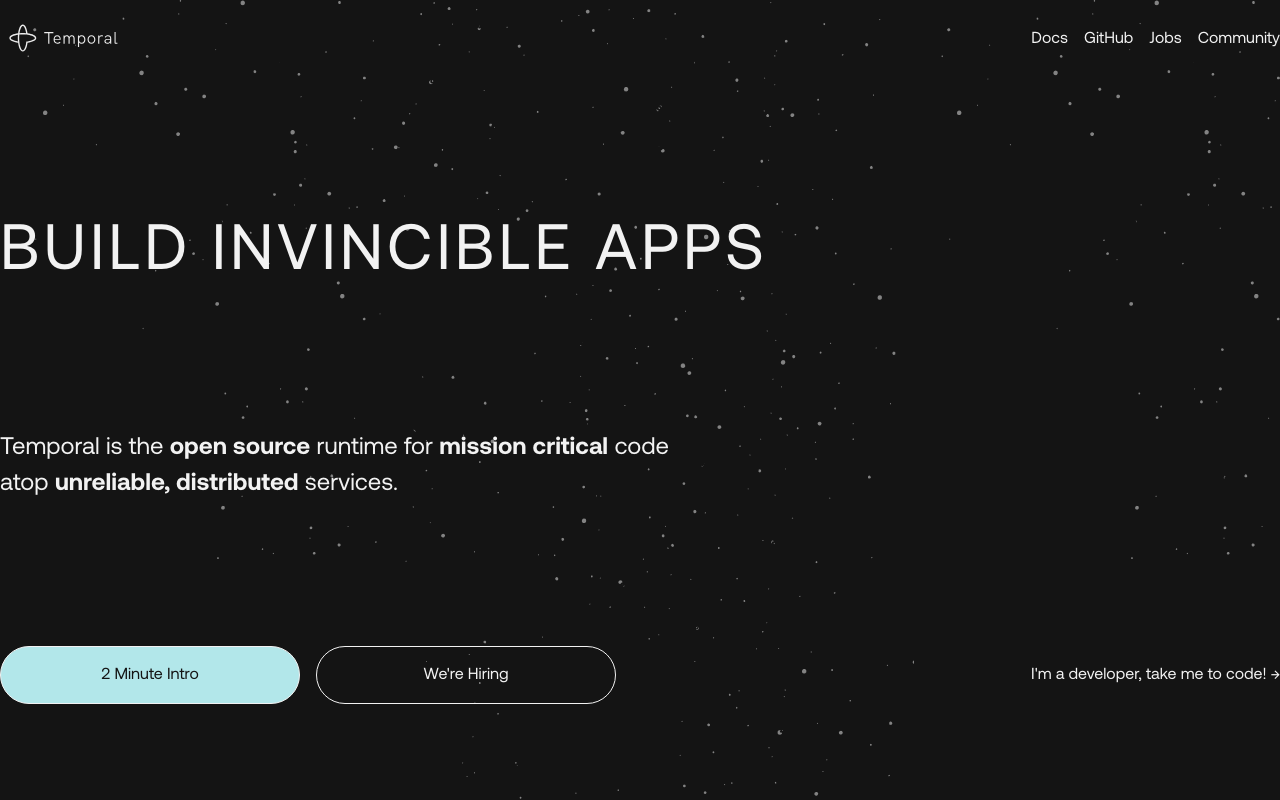
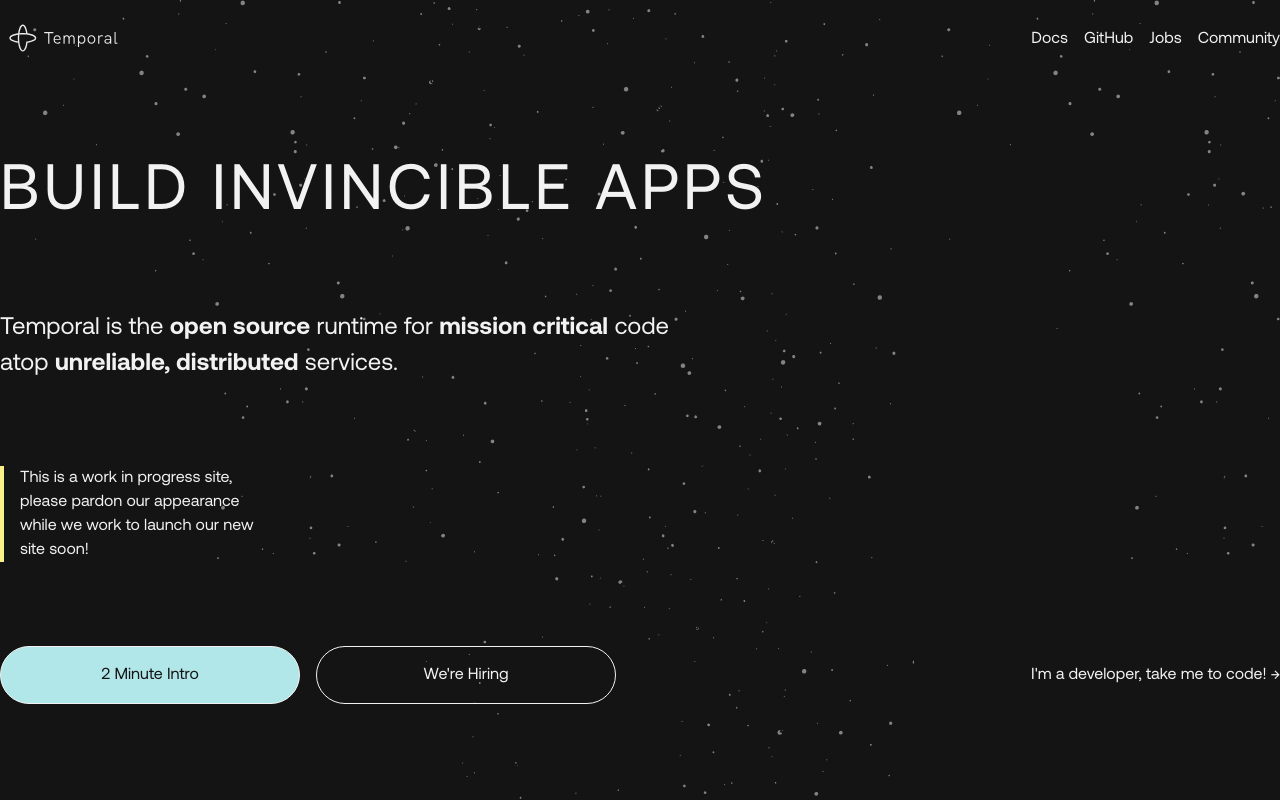
Before and after one commit to temporalio/temporaldotio, a Next.js app: page / in a window 1280 px wide. Built offline with nearby package versions, Linux system fonts and the light colour scheme.

Commit message:
WIP disclaimer

```diff
--- a/components/Hero.js
+++ b/components/Hero.js
@@ -19,13 +19,17 @@
       <p className="text-2xl md:w-700">
         Temporal is the <Bold>open source</Bold> runtime for <Bold>mission critical</Bold> code atop <Bold>unreliable, distributed</Bold> services.
       </p>
+
+      <blockquote className="md:w-64 border-l-4 border-yellow-300 pl-4">
+        This is a work in progress site, please pardon our appearance while we work to launch our new site soon!
+      </blockquote>
       <div className="flex flex-col sm:flex-row justify-between mb-24 items-center">
         <div className="flex flex-col sm:flex-row  gap-4">
           <a className="button" style={{
             background: "#B2E7EA",
             color: "#141414"
-          }} href="#explain-temporal">2 Minute Intro</a>
-          <a className="button" href="#join-us">We're Hiring</a>
+          }} href="https://www.youtube.com/watch?v=bc0qUobRhsw">2 Minute Intro</a>
+          <a className="button" href="/careers">We're Hiring</a>
         </div>
         <a href="https://github.com/temporalio/temporal/" target="_blank" rel="noopener">I'm a developer, take me to code! →</a>
       </div>
```
